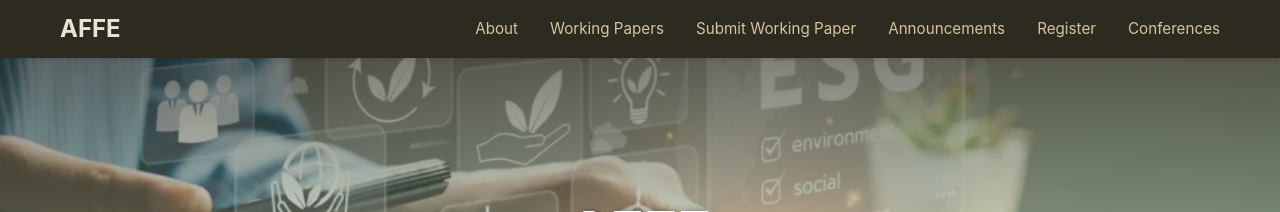
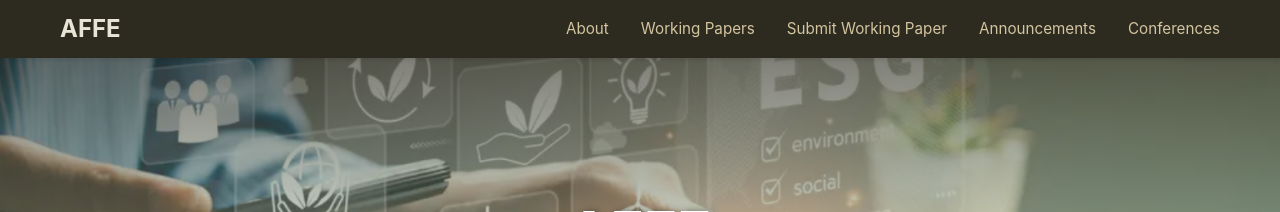
Before and after one commit to marceaguilar/affe-website, a Jekyll site: the page built from index.html, in a window 1280 px wide. Shown: the top 212 px of the page. Built offline with Jekyll 4.4.1, drawn with Linux system fonts in a browser that asks for light colours.

Commit message:
Remove Register link from navigation menu

```diff
--- a/_config.yml
+++ b/_config.yml
@@ -32,8 +32,6 @@ navigation:
     url: "/submit-working-paper"
   - title: "Announcements"
     url: "/announcements"
-  - title: "Register"
-    url: "/register"
   - title: "Conferences"
     url: "/past-conferences"
 
```
